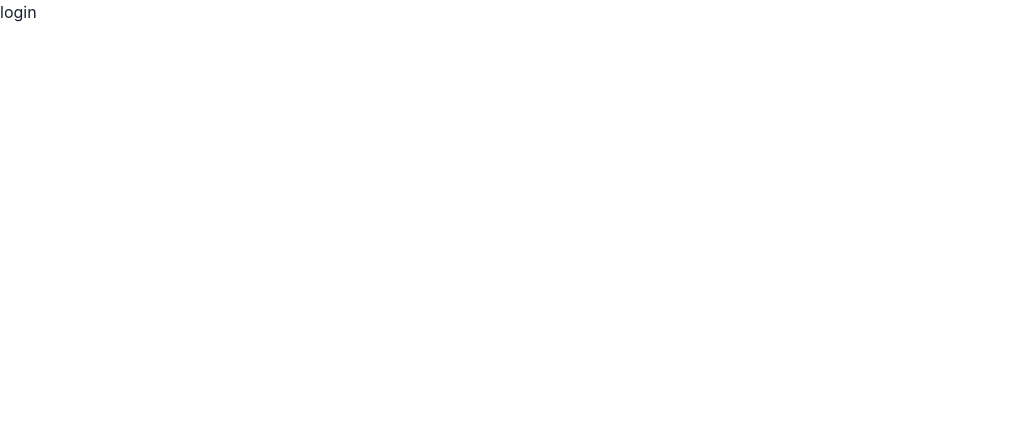
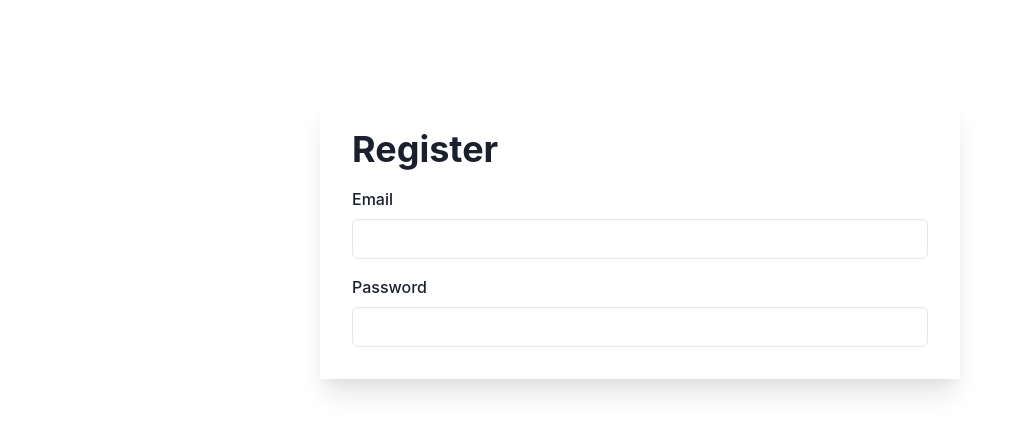
Before and after one commit to HartJN/password-vault, a Next.js app in the folder client/: page / in a window 1280 px wide. Shown: the top 432 px of the page, without its empty margins (0-1018 px from the left). Built offline with nearby package versions, Linux system fonts and the light colour scheme.

Commit message:
refactor: changes stage to default register

```diff
--- a/client/src/pages/index.tsx
+++ b/client/src/pages/index.tsx
@@ -7,7 +7,7 @@ import LoginForm from '@/components/LoginForm';
 import Vault from '@/components/Vault';
 
 export default function Home() {
-  const [step, setStep] = useState<'login' | 'register' | 'vault'>('login');
+  const [step, setStep] = useState<'login' | 'register' | 'vault'>('register');
 
   return (
     <>
@@ -17,7 +17,7 @@ export default function Home() {
         <meta name="viewport" content="width=device-width, initial-scale=1" />
         <link rel="icon" href="/favicon.ico" />
       </Head>
-      <main>
+      <main className={styles.main}>
         {step === 'register' && <RegisterForm />}
         {step === 'login' && <LoginForm />}
         {step === 'vault' && <Vault />}
```
